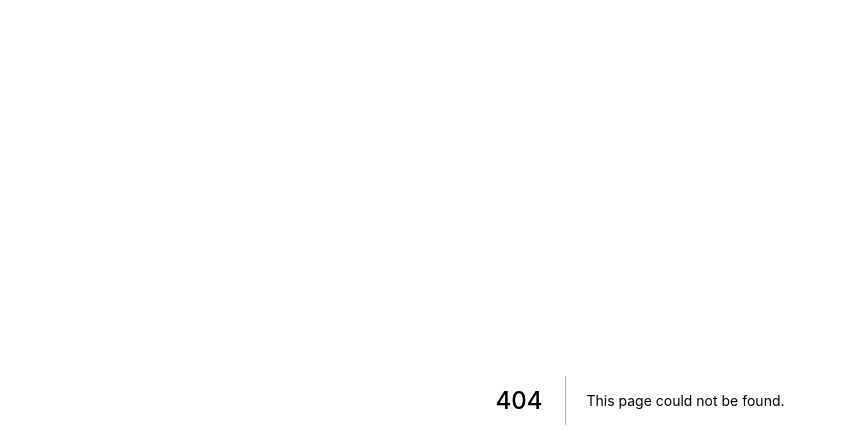
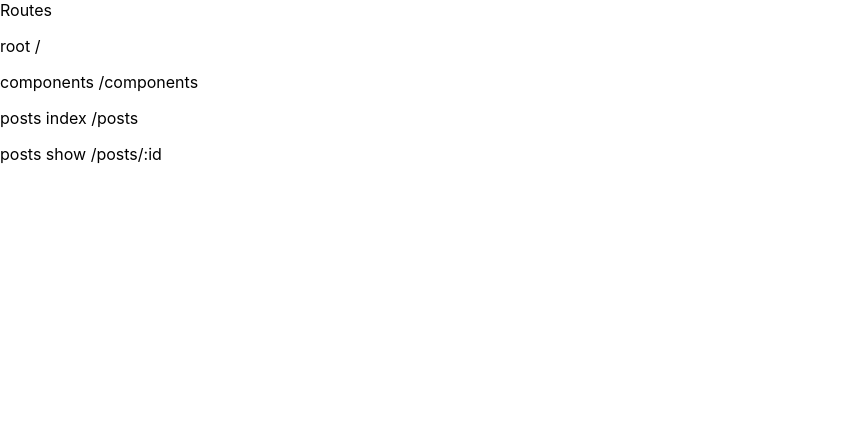
Before and after one commit to naok1207/next-app, a Next.js app: page /routes in a window 1280 px wide. Before the commit this address had no page. Shown: the top 448 px of the page, without its empty margins (0-846 px from the left). Built offline with nearby package versions, Linux system fonts and the light colour scheme.

Commit message:
ルーティング確認ページを作成

```diff
--- /dev/null
+++ b/pages/routes/index.tsx
@@ -0,0 +1,48 @@
+import Link from 'next/link';
+import { FC } from 'react';
+import { Path } from '../../shared/utils/Path'
+
+const regexColon = new RegExp(':');
+
+const Row: FC<{name: string, path: string}> = ({name, path}) => {
+  if (regexColon.test(path)) return <p>{name} {path}</p>;
+
+  return (
+    <Link href={path}>
+      <a>
+        <p>{name} {path}</p>
+      </a>
+    </Link>
+  )
+}
+
+const Routes = () => {
+  const datas: JSX.Element[] = [];
+
+  // @ts-ignore
+  const showRoutes = (target, parentKey = '') => {
+    const keys = Object.keys(target);
+    keys.map((key) => {
+      const newTarget = target[key] as string;
+      // @ts-ignore
+      if (newTarget?.index) {
+        showRoutes(newTarget, key);
+      } else {
+        datas.push(<Row name={parentKey + ' ' + key} path={newTarget} />)
+      }
+    })
+  }
+
+  showRoutes(Path);
+
+  return (
+    <>
+      <div>Routes</div>
+      <div>
+        {datas}
+      </div>
+    </>
+  )
+}
+
+export default Routes;
--- /dev/null
+++ b/shared/utils/Path.js
@@ -0,0 +1,8 @@
+export const Path = {
+  root: "/",
+  components: "/components",
+  posts: {
+    index: "/posts",
+    show: "/posts/:id",
+  },
+};
```
Also changed, not shown: pages/components/index.tsx (added, +9 -0 lines), pages/index.tsx (+10 -0 lines), pages/posts/index.tsx (added, +9 -0 lines).
